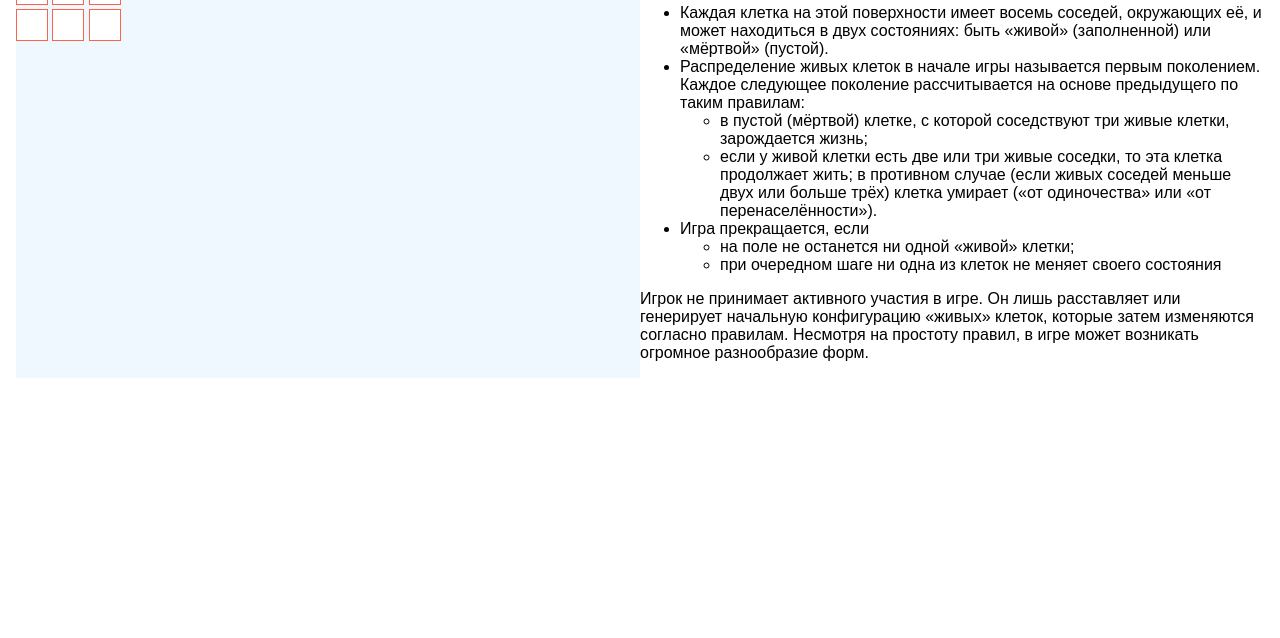
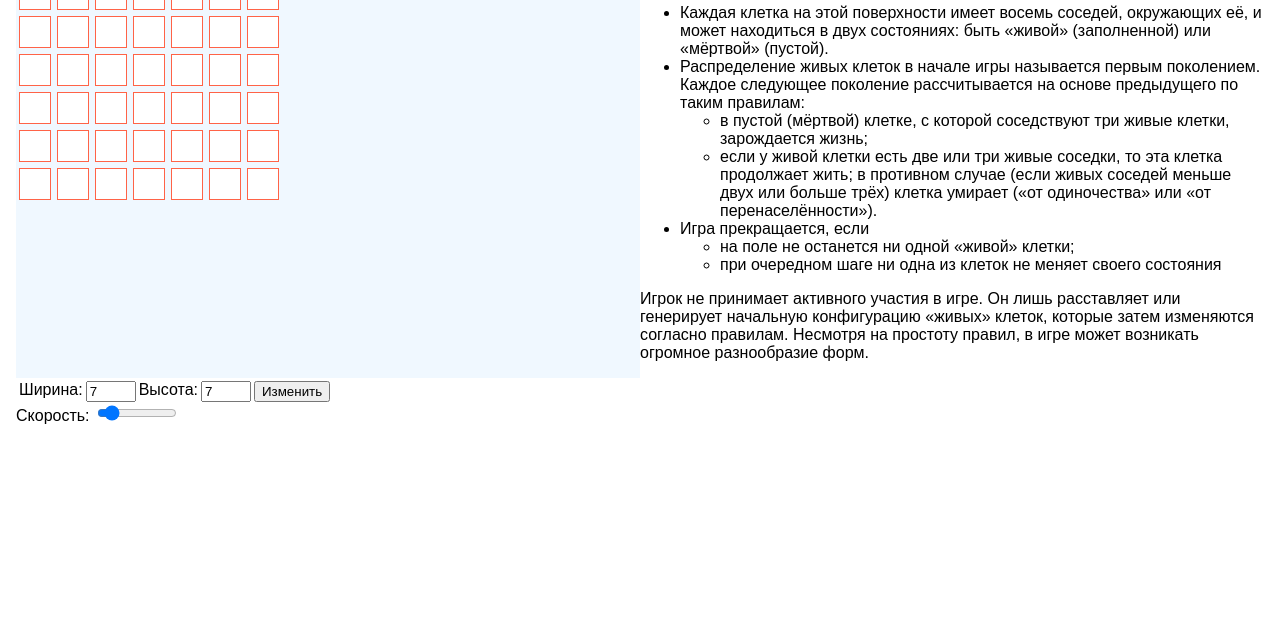
Before and after one commit to ivan-pl/game-of-life, a website built with webpack: page src/index.html in a window 1280 px wide. Shown: the part 162-800 px from the top of the page. Built offline with nearby package versions, Linux system fonts and the light colour scheme.

Commit message:
feat: add controller and add inputs

```diff
--- a/src/index.html
+++ b/src/index.html
@@ -9,18 +9,42 @@
   <body class="page">
     <main class="game">
       <h1 class="game__header">Игра «Жизнь»</h1>
-      <section class="field game__field">
-        <div class="field__cell field__cell--alive"></div>
-        <div class="field__cell"></div>
-        <div class="field__cell"></div>
-        <br />
-        <div class="field__cell"></div>
-        <div class="field__cell"></div>
-        <div class="field__cell"></div>
-        <br />
-        <div class="field__cell"></div>
-        <div class="field__cell"></div>
-        <div class="field__cell"></div>
+      <section class="field game__field"></section>
+      <section class="interface game__interface">
+        <div class="interface__set-size">
+          <label for="width">Ширина: </label>
+          <input
+            class="interface__input"
+            name="width"
+            id="width"
+            type="number"
+            value="7"
+          />
+
+          <label for="height">Высота: </label>
+          <input
+            class="interface__input"
+            name="height"
+            id="height"
+            type="number"
+            value="7"
+          />
+          <button class="interface__button-size">Изменить</button>
+        </div>
+
+        <div class="interface__speed">
+          <label for="speed">Скорость: </label>
+          <input
+            class="interface__input interface__input--range"
+            id="speed"
+            type="range"
+            min="0.5"
+            max="5"
+            step="0.5"
+            value="1"
+            placeholder="1"
+          />
+        </div>
       </section>
       <article class="rules game__rules">
         <h2 class="rules__header">Правила игры</h2>
--- a/src/index.ts
+++ b/src/index.ts
@@ -1,2 +1,10 @@
 import "./index.html";
 import "./styles/style.scss";
+import { GameController } from "./scripts/gameController";
+import { GameModel } from "./scripts/gameModel";
+import { GameView } from "./scripts/gameView";
+
+const AppElement = document.querySelector(".field") as HTMLElement;
+const gameModel = new GameModel(7, 7);
+const gameView = new GameView(AppElement);
+const gameController = new GameController(gameModel, gameView); // eslint-disable-line @typescript-eslint/no-unused-vars
--- /dev/null
+++ b/src/scripts/gameController.ts
@@ -0,0 +1,29 @@
+import { IGameModel } from "./gameModel";
+import { IGameView } from "./gameView";
+import { Cell } from "./types/Cell";
+
+export interface IGameController {
+  getField(): Cell[][];
+  onCellClick(x: number, y: number): void;
+}
+
+export class GameController implements IGameController {
+  gameView: IGameView;
+
+  gameModel: IGameModel;
+
+  constructor(gameModel: IGameModel, gameView: IGameView) {
+    this.gameModel = gameModel;
+    this.gameView = gameView;
+
+    this.gameView.initialize(this);
+  }
+
+  getField(): Cell[][] {
+    return this.gameModel.getState();
+  }
+
+  onCellClick(x: number, y: number): void {
+    this.gameModel.toggleCellState(x, y);
+  }
+}
--- a/src/scripts/gameModel.ts
+++ b/src/scripts/gameModel.ts
@@ -5,8 +5,6 @@ export interface IGameModel {
   toggleCellState(x: number, y: number): void;
   nextGeneration(): void;
   setSize(width: number, height: number): void;
-  isInsideField(x: number, height: number): boolean;
-  countNeighbors(x: number, y: number): number;
   isGameFinished(): boolean;
 }
 
--- a/src/scripts/gameView.ts
+++ b/src/scripts/gameView.ts
@@ -1,23 +1,27 @@
 import { Cell } from "./types/Cell";
+import { IGameController } from "./gameController";
 
 export interface IGameView {
   updateField(field: Cell[][]): void;
+  setSize(width: number, height: number): void;
+  initialize(controller: IGameController): void;
+  onCellClick(event: Event): void;
 }
 
 export class GameView implements IGameView {
   field: HTMLElement;
 
-  constructor(el: HTMLElement, field: Cell[][]) {
-    for (let row = 0; row < field.length; row++) {
-      for (let col = 0; col < field[row].length; col++) {
-        const cell = document.createElement("div");
-        cell.classList.add("field__cell");
-        cell.setAttribute("coordinates", `${col} ${row}`);
-        el.append(cell);
-      }
-      el.append(document.createElement("br"));
-    }
+  gameController: IGameController | undefined;
+
+  constructor(el: HTMLElement) {
     this.field = el;
+  }
+
+  initialize(controller: IGameController): void {
+    this.gameController = controller;
+    const newField = this.gameController.getField();
+    this.setSize(newField[0].length, newField.length);
+    this.updateField(newField);
   }
 
   static getCoordinates(el: HTMLElement): [number, number] {
@@ -41,4 +45,28 @@ export class GameView implements IGameView {
       }
     }
   }
+
+  setSize(width: number, height: number) {
+    this.field.textContent = "";
+    for (let row = 0; row < height; row++) {
+      for (let col = 0; col < width; col++) {
+        const cell = document.createElement("div");
+        cell.classList.add("field__cell");
+        cell.setAttribute("coordinates", `${col} ${row}`);
+        cell.addEventListener("click", this.onCellClick);
+        this.field.append(cell);
+      }
+      if (row < height - 1) {
+        this.field.append(document.createElement("br"));
+      }
+    }
+  }
+
+  onCellClick(event: Event): void {
+    const cell: HTMLElement = event.target as HTMLElement;
+    cell.classList.toggle("field__cell--alive");
+
+    const [x, y] = GameView.getCoordinates(cell);
+    this.gameController?.onCellClick(x, y);
+  }
 }
--- a/src/styles/style.scss
+++ b/src/styles/style.scss
@@ -49,6 +49,7 @@
 .field {
   background-color: aliceblue;
   padding: auto;
+  line-height: 0;
 
   &__cell {
     display: inline-block;
@@ -56,9 +57,29 @@
     height: 2rem;
     background-color: white;
     border: 1px solid tomato;
+    margin: 3px;
 
     &--alive {
       background-color: black;
     }
   }
 }
+
+.interface {
+  width: fit-content;
+
+  &__input {
+    width: 50px;
+    margin: 0 3px;
+
+    &--range {
+      width: 80px;
+    }
+  }
+
+  &__set-size {
+    display: flex;
+    justify-content: space-between;
+    margin: 3px;
+  }
+}
```
Also changed, not shown: src/scripts/gameController.test.ts (added, +62 -0 lines), src/scripts/gameView.test.ts (+39 -7 lines).
